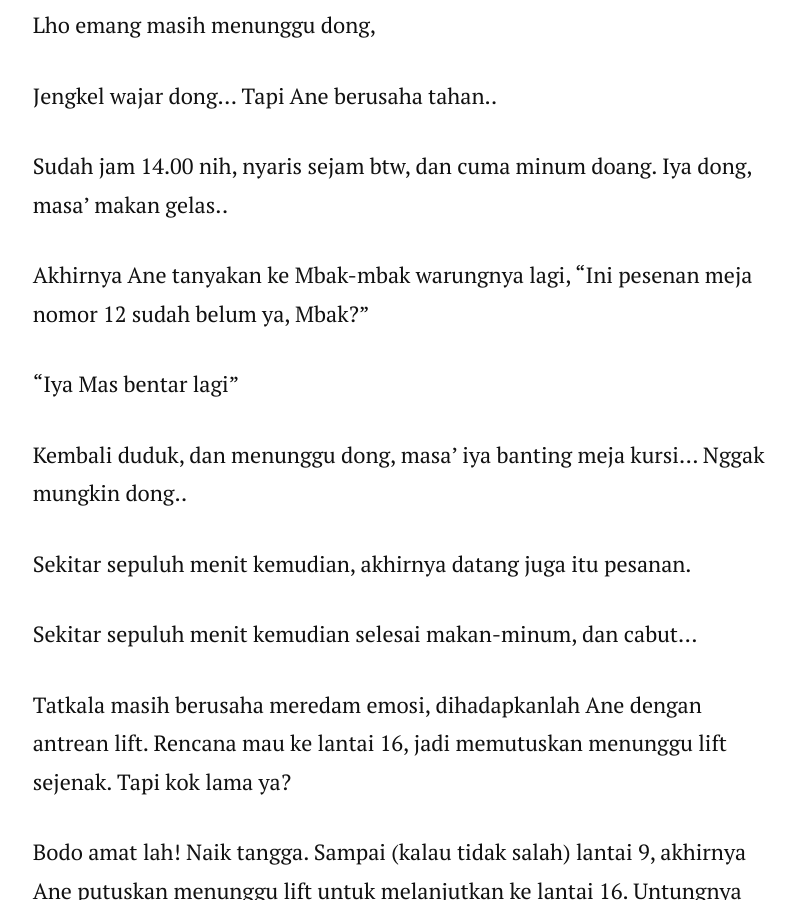
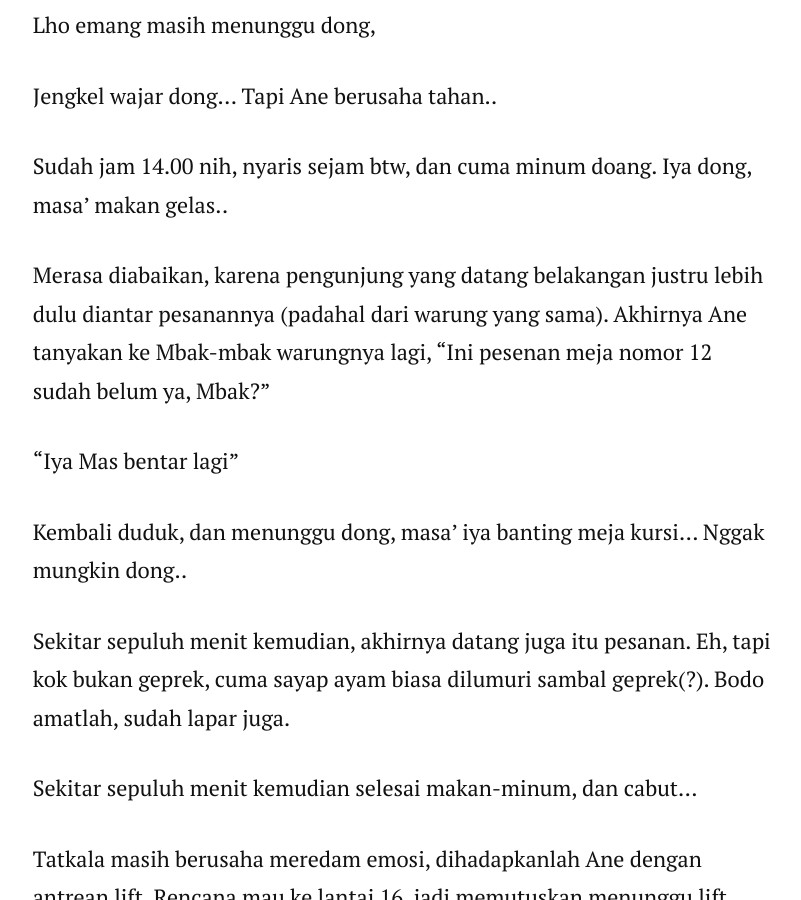
Before and after one commit to rifkifau/rifkifau.github.io, a Jekyll site: the page built from _posts/2019-02-05-kelaparan-di-perpustakaan-nasional.markdown, in a window 1280 px wide and 900 px high, scrolled down 12374 px. Shown: the whole window, without its empty margins (236-1037 px from the left). Built offline with Jekyll 4.4.1, drawn with Linux system fonts in a browser that asks for light colours; nearby versions of some CDN libraries; comment, search, counter and statistics services are not loaded.

Commit message:
Update 2019-02-05-kelaparan-di-perpustakaan-nasional.markdown

```diff
--- a/_posts/2019-02-05-kelaparan-di-perpustakaan-nasional.markdown
+++ b/_posts/2019-02-05-kelaparan-di-perpustakaan-nasional.markdown
@@ -135,7 +135,7 @@ Jengkel wajar dong… Tapi Ane berusaha tahan..
 Sudah jam 14.00 nih, nyaris sejam btw, dan cuma minum doang. Iya dong, masa’ makan gelas..
 </p>
 <p>
-Akhirnya Ane tanyakan ke Mbak-mbak warungnya lagi, “Ini pesenan meja nomor 12 sudah belum ya, Mbak?”
+Merasa diabaikan, karena pengunjung yang datang belakangan justru lebih dulu diantar pesanannya (padahal dari warung yang sama). Akhirnya Ane tanyakan ke Mbak-mbak warungnya lagi, “Ini pesenan meja nomor 12 sudah belum ya, Mbak?”
 </p>
 <p>
 “Iya Mas bentar lagi”
@@ -144,7 +144,7 @@ Akhirnya Ane tanyakan ke Mbak-mbak warungnya lagi, “Ini pesenan meja nomor 12
 Kembali duduk, dan menunggu dong, masa’ iya banting meja kursi… Nggak mungkin dong..
 </p>
 <p>
-Sekitar sepuluh menit kemudian, akhirnya datang juga itu pesanan.
+Sekitar sepuluh menit kemudian, akhirnya datang juga itu pesanan. Eh, tapi kok bukan geprek, cuma sayap ayam biasa dilumuri sambal geprek(?). Bodo amatlah, sudah lapar juga.
 </p>
 <p>
 Sekitar sepuluh menit kemudian selesai makan-minum, dan cabut…
```
